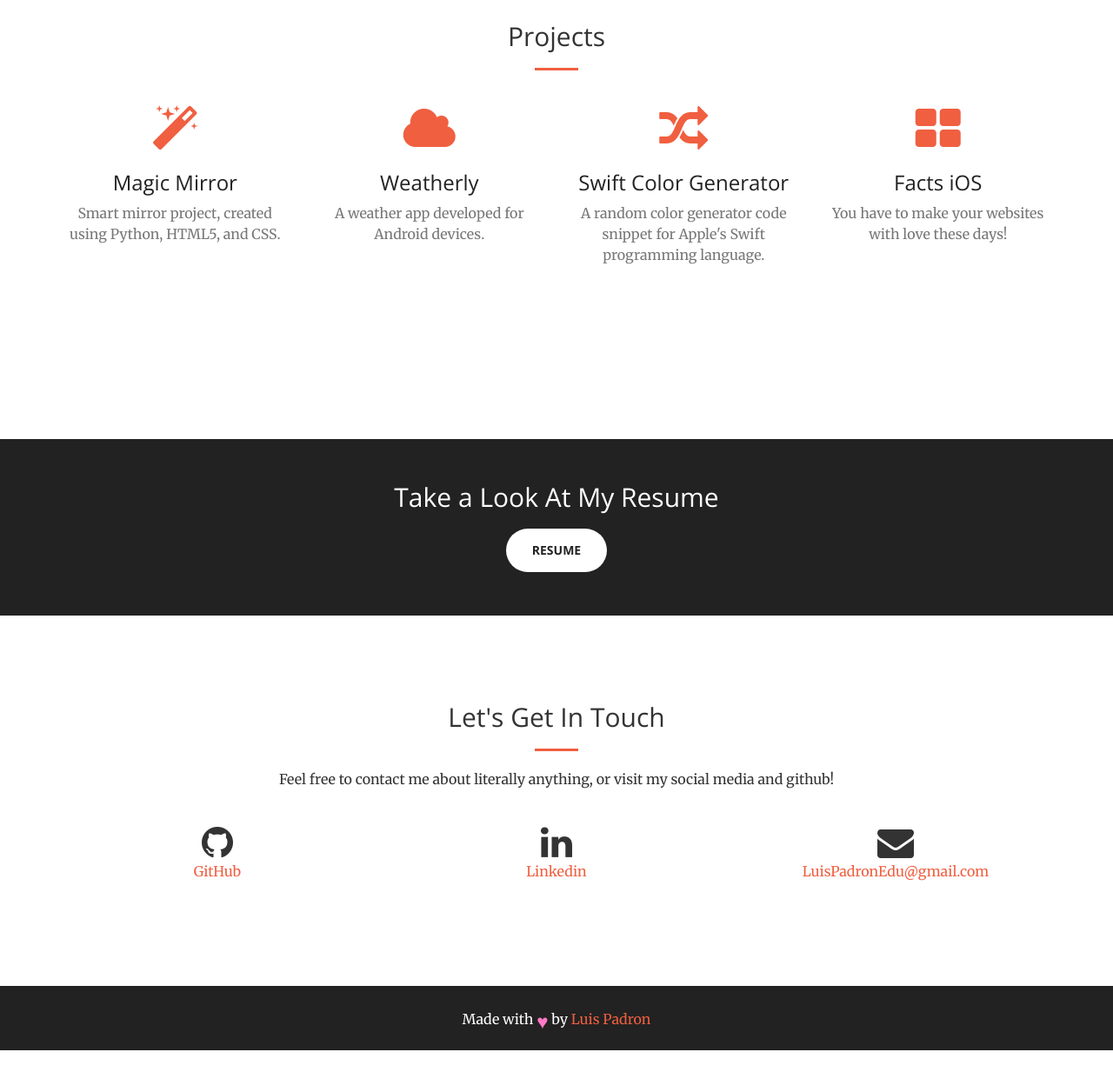
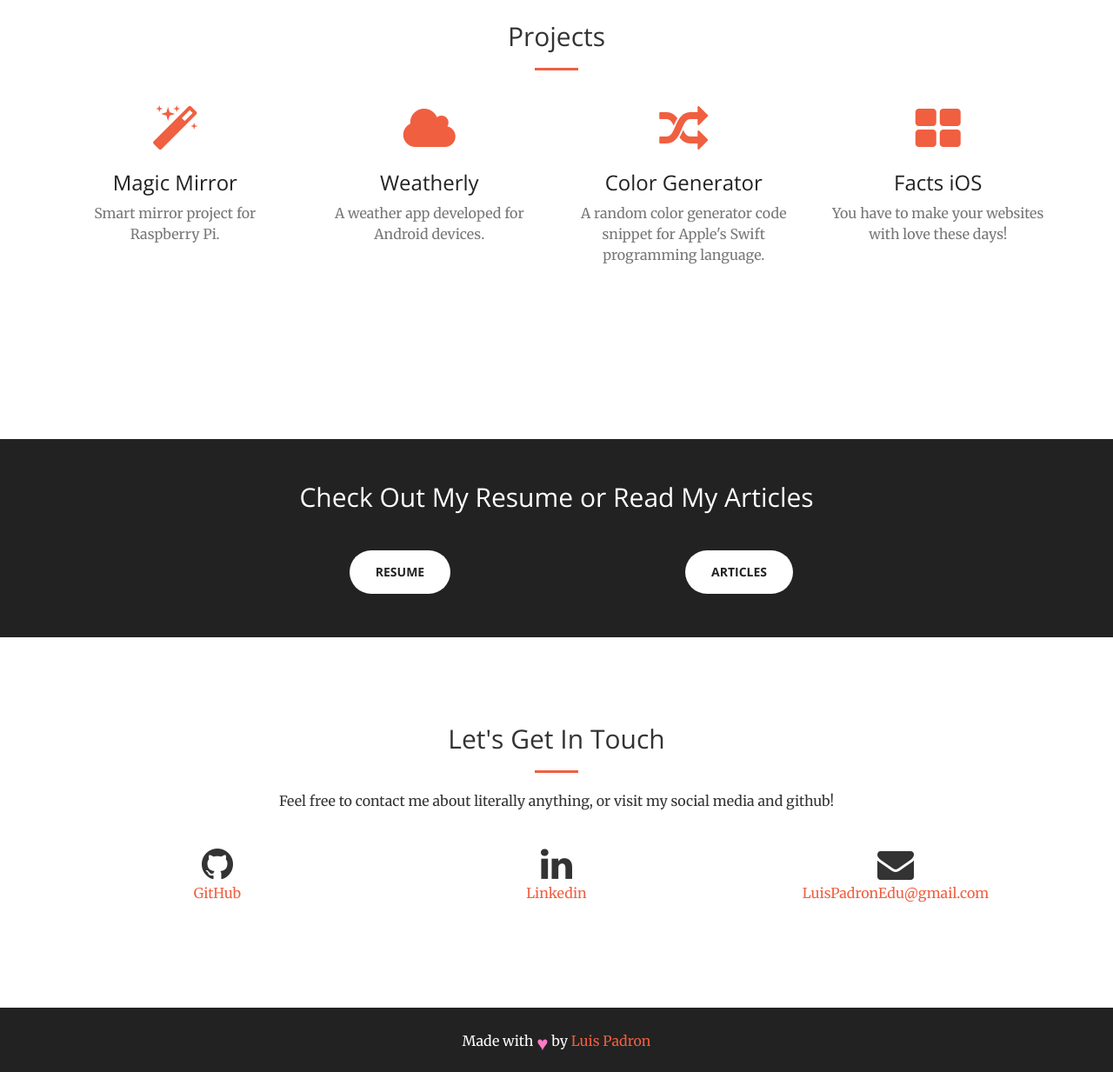
Before and after one commit to luispadron/DynamicWebsite, a Django app: page / in a window 1280 px wide. Shown: the part 1417-2650 px from the top of the page at 87% size. Before the commit the page ends 2625 px from the top, so only its background shows below. Run offline with Django 3.2, Linux system fonts and the light colour scheme; parts of the project's set-up code (start-up, migrations or seed data) failed here and were passed over; some libraries are stand-ins or nearby versions.

Commit message:
css fixes for project section

```diff
--- a/lpadron/templates/home.html
+++ b/lpadron/templates/home.html
@@ -43,7 +43,7 @@
         <div class="service-box">
           <i class="fa fa-4x fa-magic text-primary sr-icons"></i>
           <h3><a class="project-link" target="_blank" href="https://github.com/luispadron/Magic-Mirror">Magic Mirror</a></h3>
-          <p class="text-muted">Smart mirror project, created using Python, HTML5, and CSS.</p>
+          <p class="text-muted">Smart mirror project for Raspberry Pi.</p>
         </div>
       </div>
       <div class="col-lg-3 col-md-6 text-center">
@@ -56,7 +56,7 @@
       <div class="col-lg-3 col-md-6 text-center">
         <div class="service-box">
           <i class="fa fa-4x fa-random text-primary sr-icons"></i>
-          <h3><a class="project-link" target="_blank" href="https://github.com/luispadron/Swift-Random-Color-Generator">Swift Color Generator</a></h3>
+          <h3><a class="project-link" target="_blank" href="https://github.com/luispadron/Swift-Random-Color-Generator">Color Generator</a></h3>
           <p class="text-muted">A random color generator code snippet for Apple's Swift programming language.</p>
         </div>
       </div>
@@ -74,8 +74,18 @@
 <aside class="bg-dark">
   <div class="container text-center">
     <div class="call-to-action">
-      <h2>Take a Look At My Resume</h2>
-      <a target="_blank" href="https://drive.google.com/file/d/0By__-24zhGHKVmUxY1paNDZTRFE/view" class="btn btn-default btn-xl sr-button">Resume</a>
+      <h2>Check Out My Resume or Read My Articles</h2>
+
+      <div class="container">
+        <div class="row">
+          <div class="col-lg-4 col-lg-offset-2 text-center">
+            <a style="margin-top: 25px;" target="_blank" href="https://drive.google.com/file/d/0By__-24zhGHKVmUxY1paNDZTRFE/view" class="btn btn-default btn-xl sr-button">Resume</a>
+          </div>
+          <div class="col-lg-4 text-center">
+            <a style="margin-top: 25px;" target="_blank" href="https://drive.google.com/file/d/0By__-24zhGHKVmUxY1paNDZTRFE/view" class="btn btn-default btn-xl sr-button">Articles</a>
+          </div>
+        </div>
+      </div>
     </div>
   </div>
 </aside>
```
